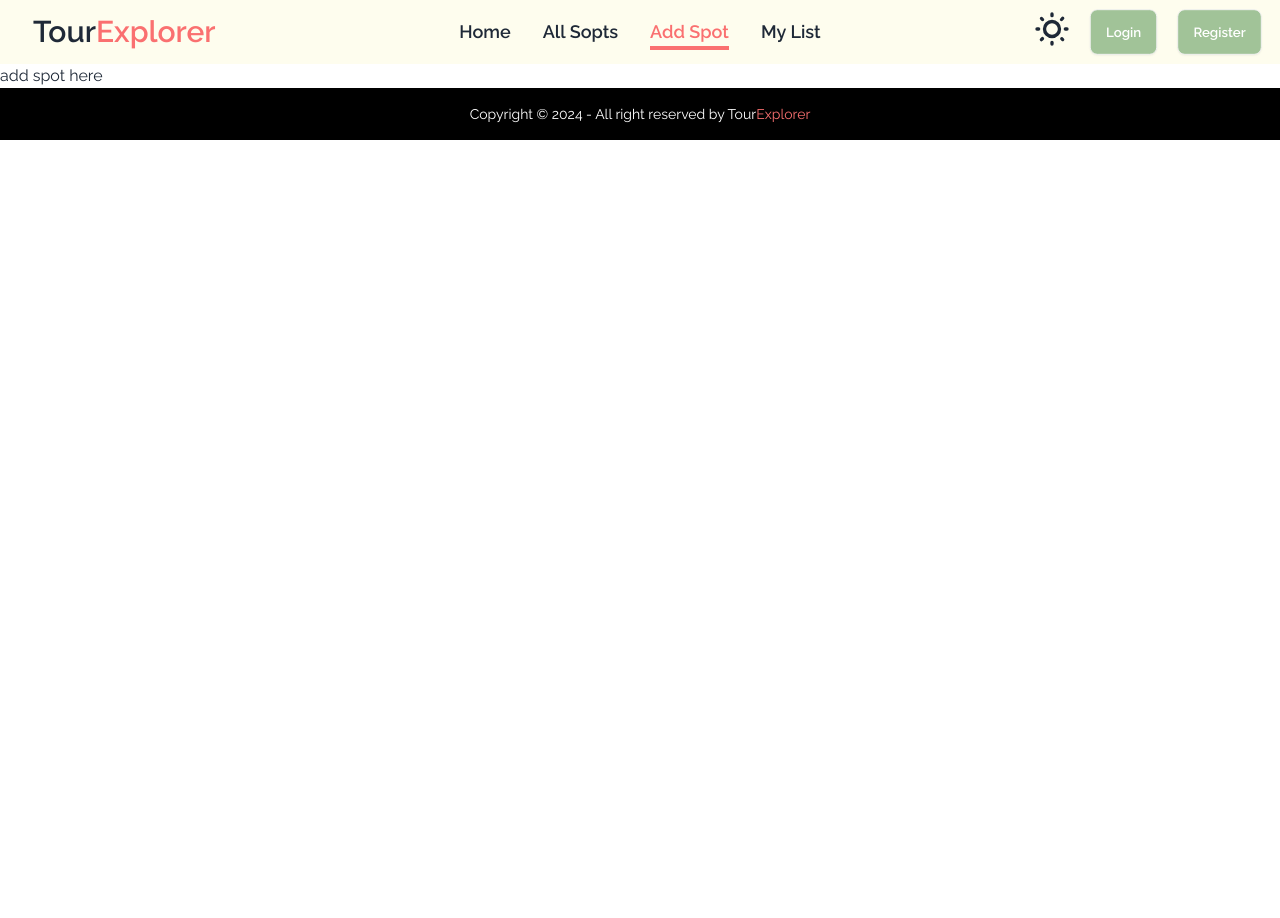
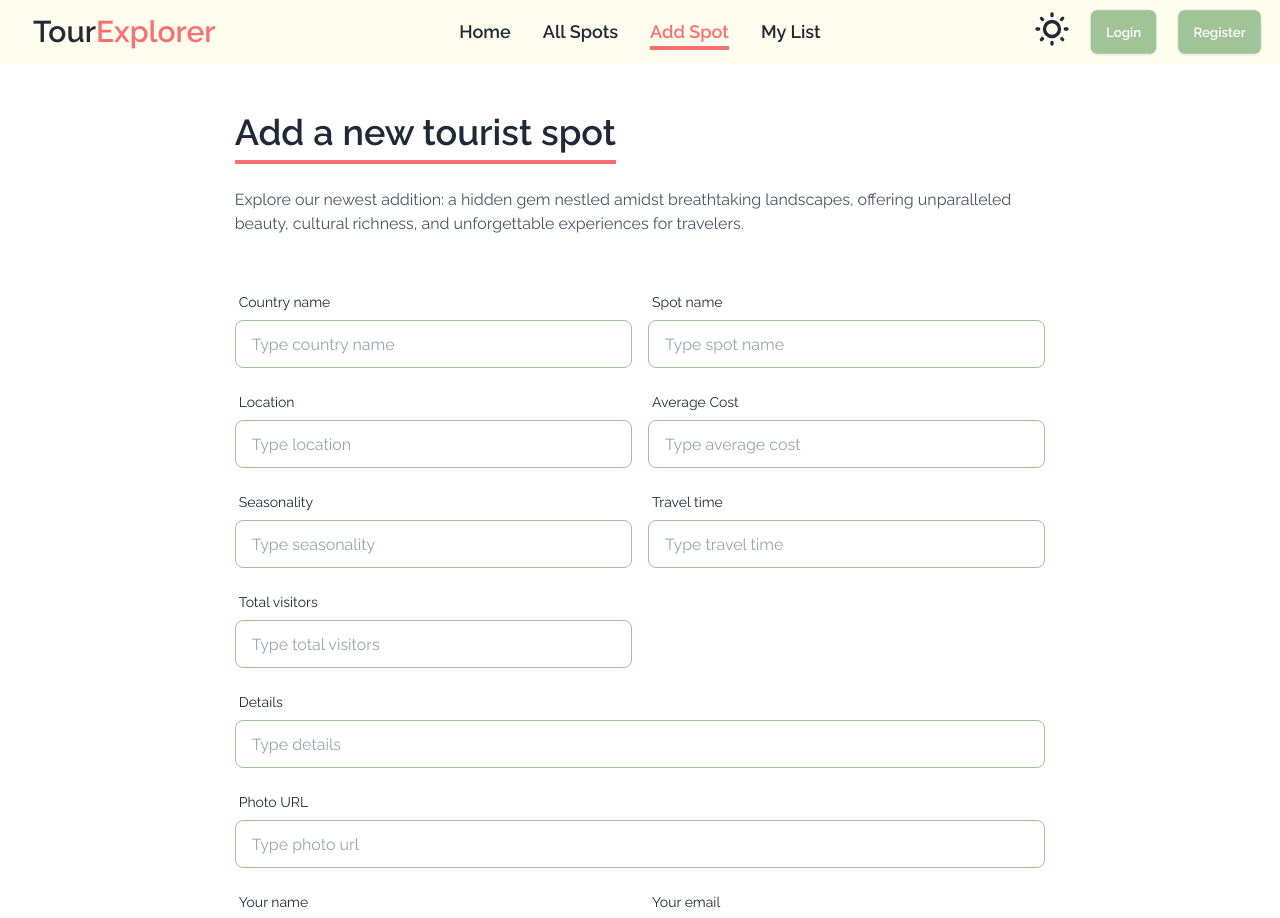
Before and after one commit to fayshal-bin-amir-002/assignment-10-tour-explorer, a React (Vite) app: page /add-spot in a window 1280 px wide. Shown: the top 918 px of the page. Before the commit the page ends 800 px from the top, so only its background shows below. Built offline with nearby package versions, Linux system fonts and the light colour scheme.

Commit message:
added spot adding page

```diff
--- a/package.json
+++ b/package.json
@@ -19,6 +19,7 @@
     "react-icons": "^5.1.0",
     "react-router-dom": "^6.22.3",
     "react-simple-typewriter": "^5.0.1",
+    "react-toastify": "^10.0.5",
     "sort-by": "^1.2.0",
     "swiper": "^11.1.1"
   },
--- a/src/components/AboutUs.jsx
+++ b/src/components/AboutUs.jsx
@@ -12,9 +12,11 @@ const AboutUs = () => {
             </div>
             <div className="grid gap-4 md:gap-6 grid-cols-1 lg:grid-cols-2">
                 <div>
-                    <h2 className="text-3xl lg:text-5xl font-semibold mb-4">Our Story - Crafting Memorable Journeys</h2>
-                    <p className="opacity-80 mb-4 md:mb-8">Driven by passion, we craft unforgettable travel experiences, seamlessly blending adventure, culture, and discovery. Our dedicated team ensures every journey is meticulously curated, from inception to return. Beyond itineraries, we create narratives that unfold in captivating destinations, fostering connections and personal growth. More than a travel company, we&apos;re storytellers, inviting you to embark on transformative journeys that create cherished memories and enrich your life.</p>
-                    <button className="btn bg-[#A1C398] text-white text-lg">More About</button>
+                    <div>
+                        <h2 className="text-3xl lg:text-5xl font-semibold mb-6 md:mb-8 lg:mb-12">Our Story - Crafting Memorable Journeys</h2>
+                        <p className="opacity-80 mb-6 md:mb-8 lg:mb-12">Driven by passion, we craft unforgettable travel experiences, seamlessly blending adventure, culture, and discovery. Our dedicated team ensures every journey is meticulously curated, from inception to return. Beyond itineraries, we create narratives that unfold in captivating destinations, fostering connections and personal growth. More than a travel company, we&apos;re storytellers, inviting you to embark on transformative journeys that create cherished memories and enrich your life.</p>
+                    </div>
+                    <button className="btn bg-[#A1C398] text-white text-lg max-w-max">More About</button>
                 </div>
                 <div className="grid grid-cols-1 grid-rows-1 md:grid-cols-12 md:grid-rows-12 gap-4">
                     <div className="md:col-span-6 md:row-span-6">
--- a/src/components/NavBar.jsx
+++ b/src/components/NavBar.jsx
@@ -6,7 +6,6 @@ const NavBar = () => {
     const [theme, setTheme] = useState('light');
 
     const handleTheme = (e) => {
-        console.log(e.target.checked);
         if (e.target.checked) {
             setTheme('dark');
         }
@@ -23,7 +22,7 @@ const NavBar = () => {
 
     const navLinks = <>
         <li><NavLink to='/' className={({ isActive }) => isActive ? 'text-[#FA7070] border-b-4 pb-1 border-[#FA7070] duration-200' : ''}>Home</NavLink></li>
-        <li><NavLink to='/all-spots' className={({ isActive }) => isActive ? 'text-[#FA7070] border-b-4 pb-1 border-[#FA7070] duration-200' : ''}>All Sopts</NavLink></li>
+        <li><NavLink to='/all-spots' className={({ isActive }) => isActive ? 'text-[#FA7070] border-b-4 pb-1 border-[#FA7070] duration-200' : ''}>All Spots</NavLink></li>
         <li><NavLink to='/add-spot' className={({ isActive }) => isActive ? 'text-[#FA7070] border-b-4 pb-1 border-[#FA7070] duration-200' : ''}>Add Spot</NavLink></li>
         <li><NavLink to='/my-list' className={({ isActive }) => isActive ? 'text-[#FA7070] border-b-4 pb-1 border-[#FA7070] duration-200' : ''}>My List</NavLink></li>
     </>
--- a/src/main.jsx
+++ b/src/main.jsx
@@ -5,10 +5,13 @@ import {
 } from "react-router-dom";
 import './index.css'
 import router from './Routes/Router';
+import { ToastContainer } from 'react-toastify';
+import 'react-toastify/dist/ReactToastify.css';
 
 
 ReactDOM.createRoot(document.getElementById('root')).render(
   <React.StrictMode>
     <RouterProvider router={router} />
+    <ToastContainer />
   </React.StrictMode>,
 )
--- a/src/pages/AddSpot.jsx
+++ b/src/pages/AddSpot.jsx
@@ -1,15 +1,93 @@
-import PropTypes from 'prop-types';
+import { toast } from "react-toastify";
 
 const AddSpot = () => {
+
+    const handleAddSpot = (e) => {
+        e.preventDefault();
+        toast.success('yes');
+    }
+
     return (
-        <div>
-            <p>add spot here</p>
+        <div className="container mx-auto min-h-[calc(100vh-116px)] px-6 md:px-8 py-6 md:py-8 lg:py-12">
+            <div className="lg:w-2/3 mx-auto">
+                <div className="text-left">
+                    <h3 className="max-w-max pb-2 mb-4 lg:mb-6 border-[#FA7070] text-2xl md:text-3xl lg:text-4xl font-semibold border-b-4">Add a new tourist spot</h3>
+                    <p className="opacity-80 mb-6 md:mb-8 lg:mb-12">Explore our newest addition: a hidden gem nestled amidst breathtaking landscapes, offering unparalleled beauty, cultural richness, and unforgettable experiences for travelers.</p>
+                </div>
+                <form onSubmit={handleAddSpot} className="grid grid-cols-1 md:grid-cols-2 gap-2 md:gap-4">
+                    <label className="form-control w-full">
+                        <div className="label">
+                            <span className="label-text">Country name</span>
+                        </div>
+                        <input type="text" name="country" placeholder="Type country name" className="input input-bordered w-full border-[#A1C398] focus:outline-none focus:border-[#FA7070]" />
+                    </label>
+                    <label className="form-control w-full">
+                        <div className="label">
+                            <span className="label-text">Spot name</span>
+                        </div>
+                        <input type="text" name="spot" placeholder="Type spot name" className="input input-bordered w-full border-[#A1C398] focus:outline-none focus:border-[#FA7070]" />
+                    </label>
+                    <label className="form-control w-full">
+                        <div className="label">
+                            <span className="label-text">Location</span>
+                        </div>
+                        <input type="text" name="location" placeholder="Type location" className="input input-bordered w-full border-[#A1C398] focus:outline-none focus:border-[#FA7070]" />
+                    </label>
+                    <label className="form-control w-full">
+                        <div className="label">
+                            <span className="label-text">Average Cost</span>
+                        </div>
+                        <input type="cost" name="location" placeholder="Type average cost" className="input input-bordered w-full border-[#A1C398] focus:outline-none focus:border-[#FA7070]" />
+                    </label>
+                    <label className="form-control w-full">
+                        <div className="label">
+                            <span className="label-text">Seasonality</span>
+                        </div>
+                        <input type="cost" name="season" placeholder="Type seasonality" className="input input-bordered w-full border-[#A1C398] focus:outline-none focus:border-[#FA7070]" />
+                    </label>
+                    <label className="form-control w-full">
+                        <div className="label">
+                            <span className="label-text">Travel time</span>
+                        </div>
+                        <input type="cost" name="time" placeholder="Type travel time" className="input input-bordered w-full border-[#A1C398] focus:outline-none focus:border-[#FA7070]" />
+                    </label>
+                    <label className="form-control w-full">
+                        <div className="label">
+                            <span className="label-text">Total visitors</span>
+                        </div>
+                        <input type="cost" name="visitors" placeholder="Type total visitors" className="input input-bordered w-full border-[#A1C398] focus:outline-none focus:border-[#FA7070]" />
+                    </label>
+                    <label className="form-control w-full md:col-span-2">
+                        <div className="label">
+                            <span className="label-text">Details</span>
+                        </div>
+                        <input type="cost" name="details" placeholder="Type details" className="input input-bordered w-full border-[#A1C398] focus:outline-none focus:border-[#FA7070]" />
+                    </label>
+                    <label className="form-control w-full md:col-span-2">
+                        <div className="label">
+                            <span className="label-text">Photo URL</span>
+                        </div>
+                        <input type="cost" name="photo" placeholder="Type photo url" className="input input-bordered w-full border-[#A1C398] focus:outline-none focus:border-[#FA7070]" />
+                    </label>
+                    <label className="form-control w-full">
+                        <div className="label">
+                            <span className="label-text">Your name</span>
+                        </div>
+                        <input type="cost" name="name" placeholder="Type your name" className="input input-bordered w-full border-[#A1C398] focus:outline-none focus:border-[#FA7070]" />
+                    </label>
+                    <label className="form-control w-full">
+                        <div className="label">
+                            <span className="label-text">Your email</span>
+                        </div>
+                        <input type="cost" name="photo" placeholder="Type your email" className="input input-bordered w-full border-[#A1C398] focus:outline-none focus:border-[#FA7070]" />
+                    </label>
+                    <div className="md:col-span-2 mt-5">
+                        <button className="btn w-full bg-[#A1C398] text-white text-lg">Add Spot</button>
+                    </div>
+                </form>
+            </div>
         </div>
     );
 };
 
-AddSpot.propTypes = {
-
-};
-
 export default AddSpot;
--- a/src/pages/Home.jsx
+++ b/src/pages/Home.jsx
@@ -10,8 +10,8 @@ const Home = () => {
         <div>
             <Banner></Banner>
             <TouristSpots></TouristSpots>
+            <AboutUs></AboutUs>
             <WeBest></WeBest>
-            <AboutUs></AboutUs>
         </div>
     );
 };
```
Also changed, not shown: 1 other file (tests, documents, lock files or other folders).
